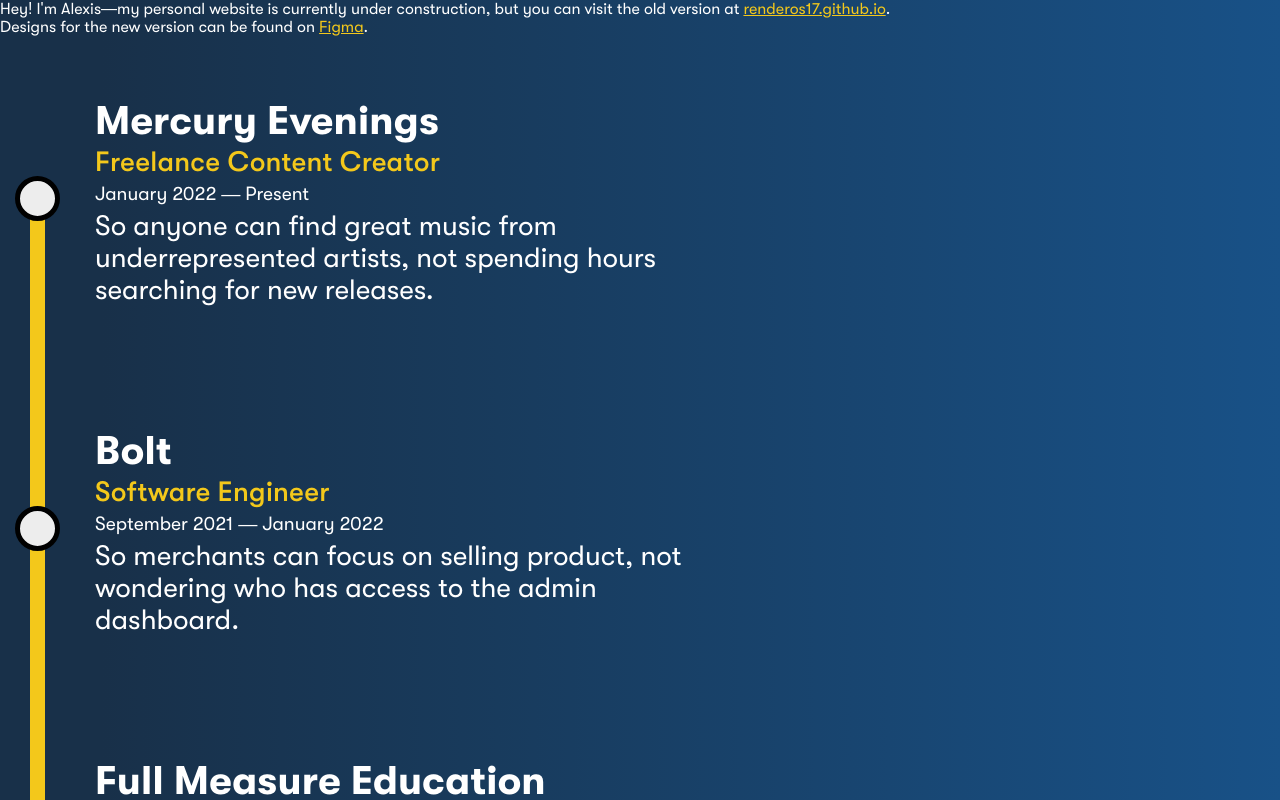
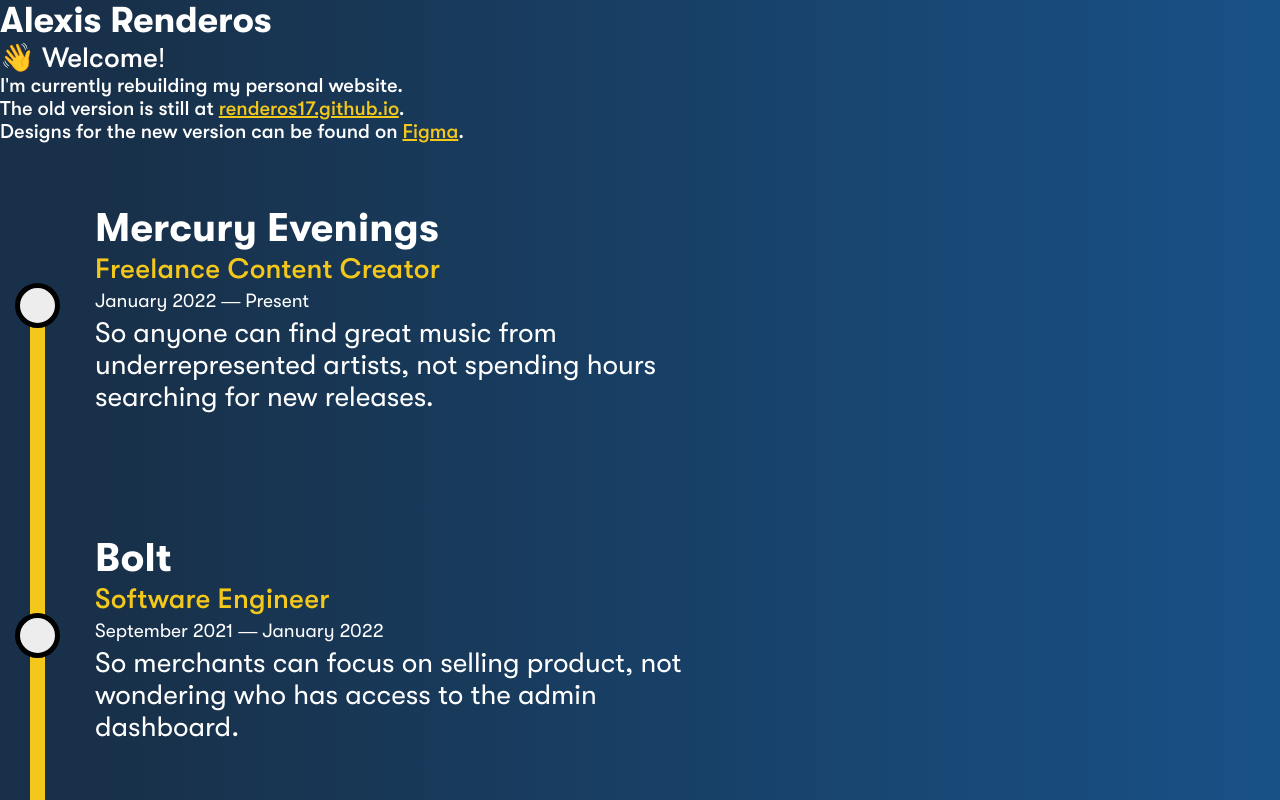
Before and after one commit to elusiveplanet/alexisrenderos.com, a Next.js app in the folder web/: page / in a window 1280 px wide. Shown: the top 800 px of the page. Built offline with nearby package versions, Linux system fonts and the light colour scheme.

Commit message:
Update index

```diff
--- a/web/pages/index.tsx
+++ b/web/pages/index.tsx
@@ -1,8 +1,15 @@
 import Link from "next/link";
 import useSWR from "swr";
+import styled from "styled-components";
 import { GlobalStyle } from "../styles/styles";
 import { WorkExperienceTimeline } from "../components/workExperienceTimeline";
 import { ProjectCardCollection } from "../components/projectCardCollection";
+
+const IndexBody = styled.div`
+  display: flex;
+  flex-direction: column;
+  flex-wrap: nowrap;
+`;
 
 const fetcher = async (
   input: RequestInfo,
@@ -27,16 +34,19 @@ export const Home = (): JSX.Element => {
     <>
       <GlobalStyle />
       <meta name="viewport" content="initial-scale=1.0, width=device-width" />
-      <title>Alexis J. Renderos</title>
-      <p>
-        Hey! I&apos;m Alexis—my personal website is currently under
-        construction, but you can visit the old version at{" "}
+      <title>Alexis Renderos</title>
+      <IndexBody>
+        <h1>Alexis Renderos</h1>
+        <h3>👋 Welcome!</h3>
+        <h5>I&apos;m currently rebuilding my personal website.</h5>
+        <h5>
+          The old version is still at{" "}
           <Link href="https://renderos17.github.io" passHref>
             renderos17.github.io
           </Link>
           .
-      </p>
-      <p>
+        </h5>
+        <h5>
           Designs for the new version can be found on{" "}
           <Link
             href="https://www.figma.com/file/2zSroQb71YqrjcLDHLGiEh/Final-Website-Mock?node-id=548%3A483"
@@ -44,7 +54,7 @@ export const Home = (): JSX.Element => {
             Figma
           </Link>
           .
-      </p>
+        </h5>
 
         {!!workExperienceData && (
           <WorkExperienceTimeline workExperienceList={workExperienceData} />
@@ -54,7 +64,8 @@ export const Home = (): JSX.Element => {
         )}
 
         {!!projectData && <ProjectCardCollection projectList={projectData} />}
-      {!!projectDataError && <p>Error fetching work experience data...</p>}
+        {!!projectDataError && <p>Error fetching project data...</p>}
+      </IndexBody>
     </>
   );
 };
```
Lines whose indentation alone changed are shown as unchanged.
